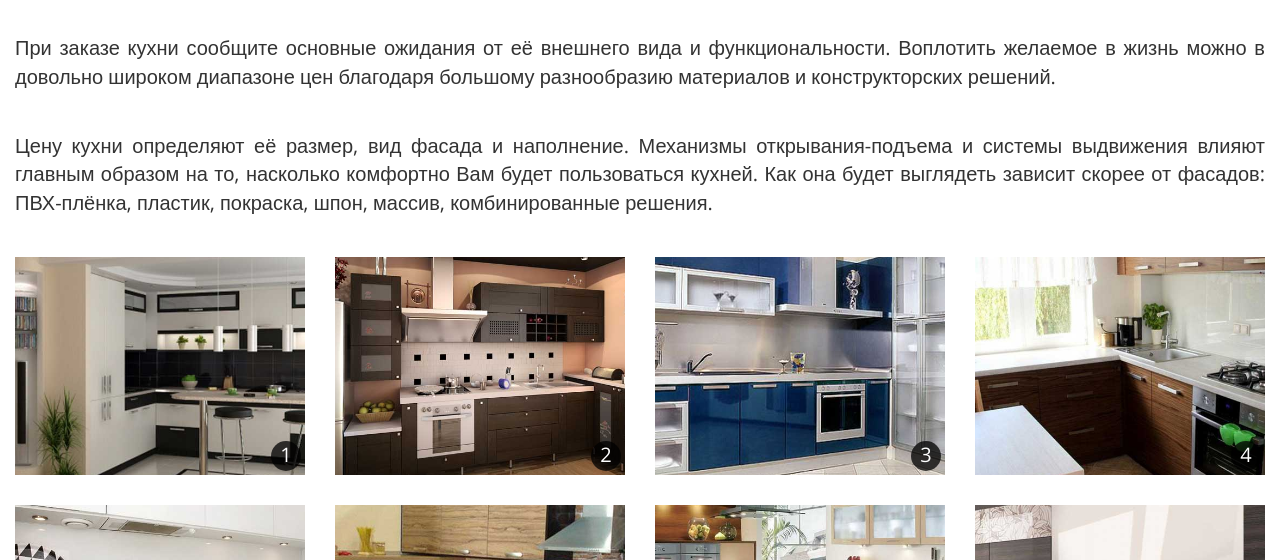
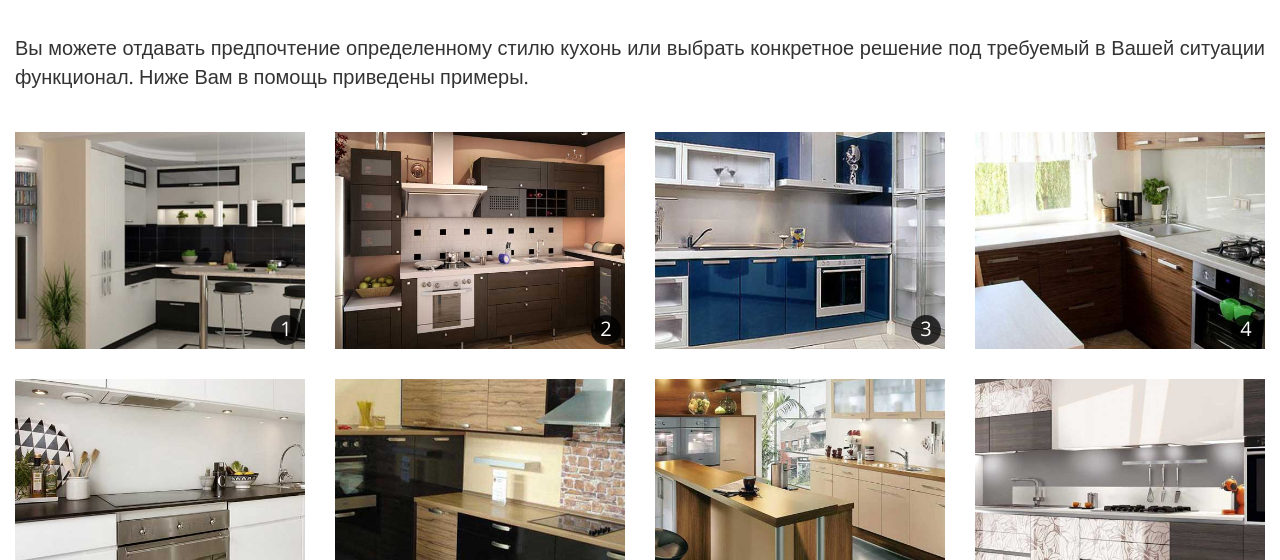
Before and after one commit to DverkiPolki/DverkiPolki, a plain HTML site: page kuhni/index.html in a window 1280 px wide. Shown: the part 200-760 px from the top of the page. Drawn offline with nearby package versions, Linux system fonts and the light colour scheme.

Commit message:
Update index.html

```diff
--- a/kuhni/index.html
+++ b/kuhni/index.html
@@ -31,18 +31,7 @@
     <div class="row">
         <div class="col-md-12 text-justify">
             <p>
-                При заказе кухни сообщите основные ожидания от её внешнего
-                вида и функциональности. Воплотить желаемое в жизнь можно в
-                довольно широком диапазоне цен благодаря большому разнообразию
-                материалов и конструкторских решений.
-            </p>
-            <p>
-                Цену кухни определяют её размер, вид фасада и наполнение.
-                Механизмы открывания-подъема и системы выдвижения влияют
-                главным образом на то, насколько комфортно Вам будет
-                пользоваться кухней. Как она будет выглядеть зависит скорее
-                от фасадов: ПВХ-плёнка, пластик, покраска, шпон, массив,
-                комбинированные решения.
+                Вы можете отдавать предпочтение определенному стилю кухонь или выбрать конкретное решение под требуемый в Вашей ситуации функционал. Ниже Вам в помощь приведены примеры.
             </p>
 
         </div>
```
